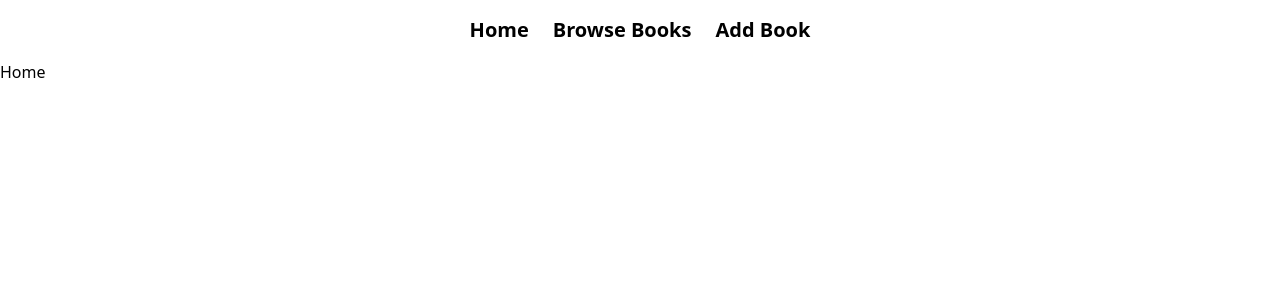
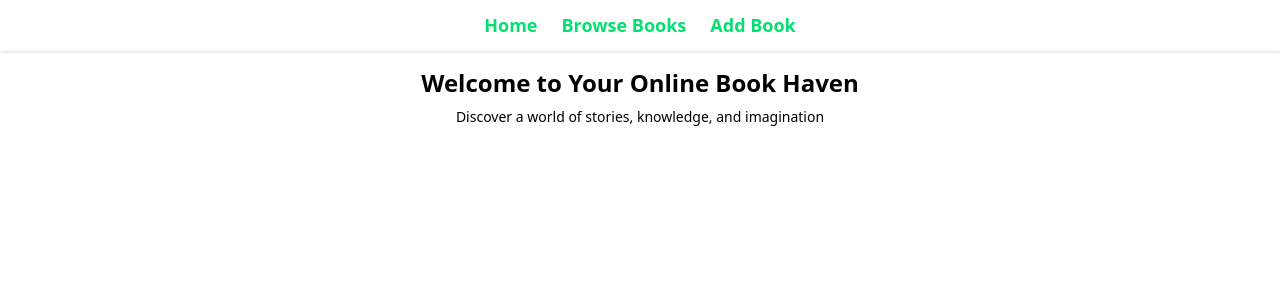
Before and after one commit to RudraPratap-CodeRunner/onlineLibrarySystem, a React (Vite) app in the folder OLS/: page / in a window 1280 px wide. Shown: the top 300 px of the page. Built offline with nearby package versions, Linux system fonts and the light colour scheme.

Commit message:
Welcome component added

```diff
--- a/OLS/src/components/Header.jsx
+++ b/OLS/src/components/Header.jsx
@@ -4,7 +4,7 @@ import { Link } from 'react-router-dom'
 const Header = () => {
   return (
     <div>
-        <ul className='flex gap-6 justify-center items-center my-4 font-semibold text-xl '>
+        <ul className='flex gap-6 justify-center items-center py-3 font-semibold text-[18px] shadow-sm text-green-400 '>
           <Link to='/'><li>Home</li></Link>
           <Link to='/browsebooks'><li>Browse Books</li></Link>
           <Link to='/addbooks'><li>Add Book</li></Link>
--- /dev/null
+++ b/OLS/src/components/Welcome.jsx
@@ -0,0 +1,12 @@
+import React from 'react'
+
+const Welcome = () => {
+  return (
+    <div className='text-center mt-4'>
+        <h1 className='font-bold text-2xl pb-2'>Welcome to Your Online Book Haven</h1>
+        <p className='text-sm'>Discover a world of stories, knowledge, and imagination</p>
+    </div>
+  )
+}
+
+export default Welcome
--- a/OLS/src/components/pages/Home.jsx
+++ b/OLS/src/pages/Home.jsx
@@ -1,8 +1,11 @@
 import React from 'react'
+import Welcome from '../components/Welcome'
 
 const Home = () => {
   return (
-    <div>Home</div>
+    <div>
+      <Welcome />
+    </div>
   )
 }
 
```
Also changed, not shown: OLS/src/main.jsx (+4 -4 lines), OLS/src/pages/AddBook.jsx (renamed from OLS/src/components/pages/AddBook.jsx), OLS/src/pages/BookDetails.jsx (renamed from OLS/src/components/pages/BookDetails.jsx), OLS/src/pages/Browsebooks.jsx (renamed from OLS/src/components/pages/Browsebooks.jsx).
